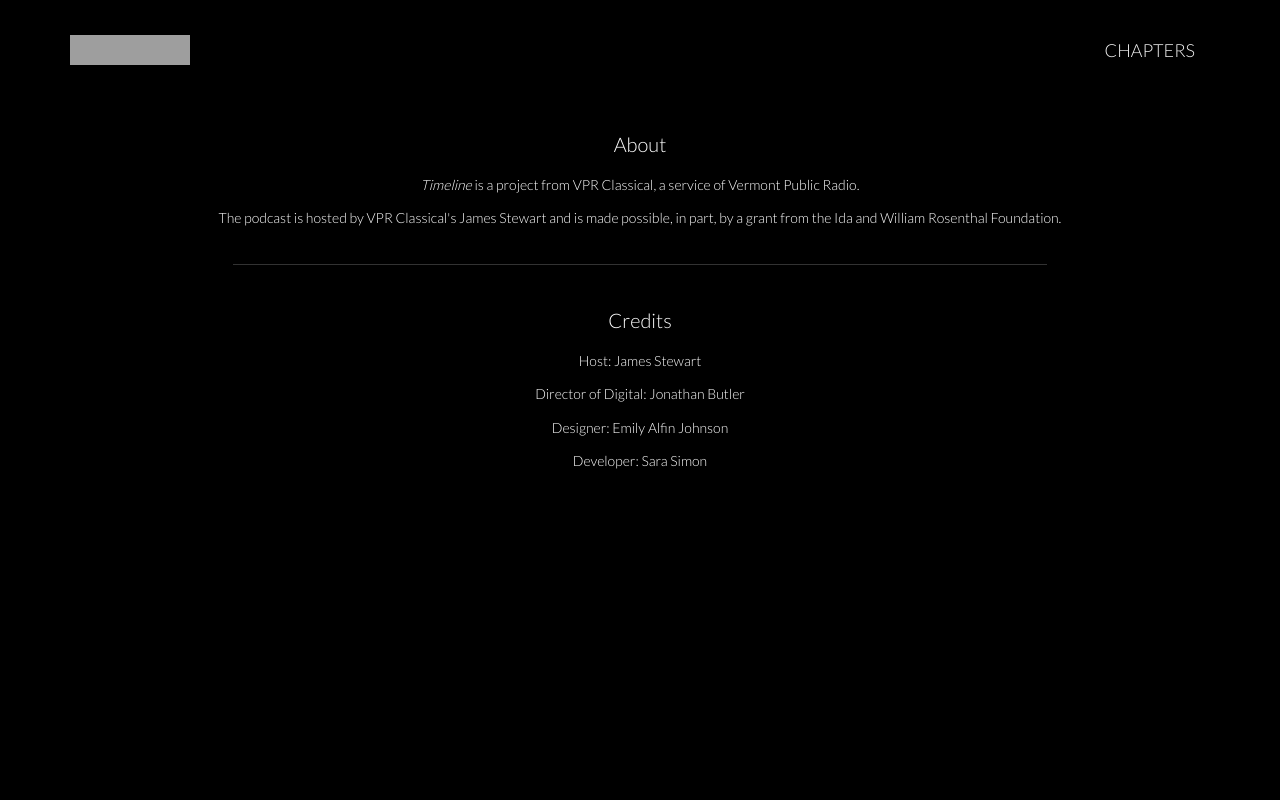
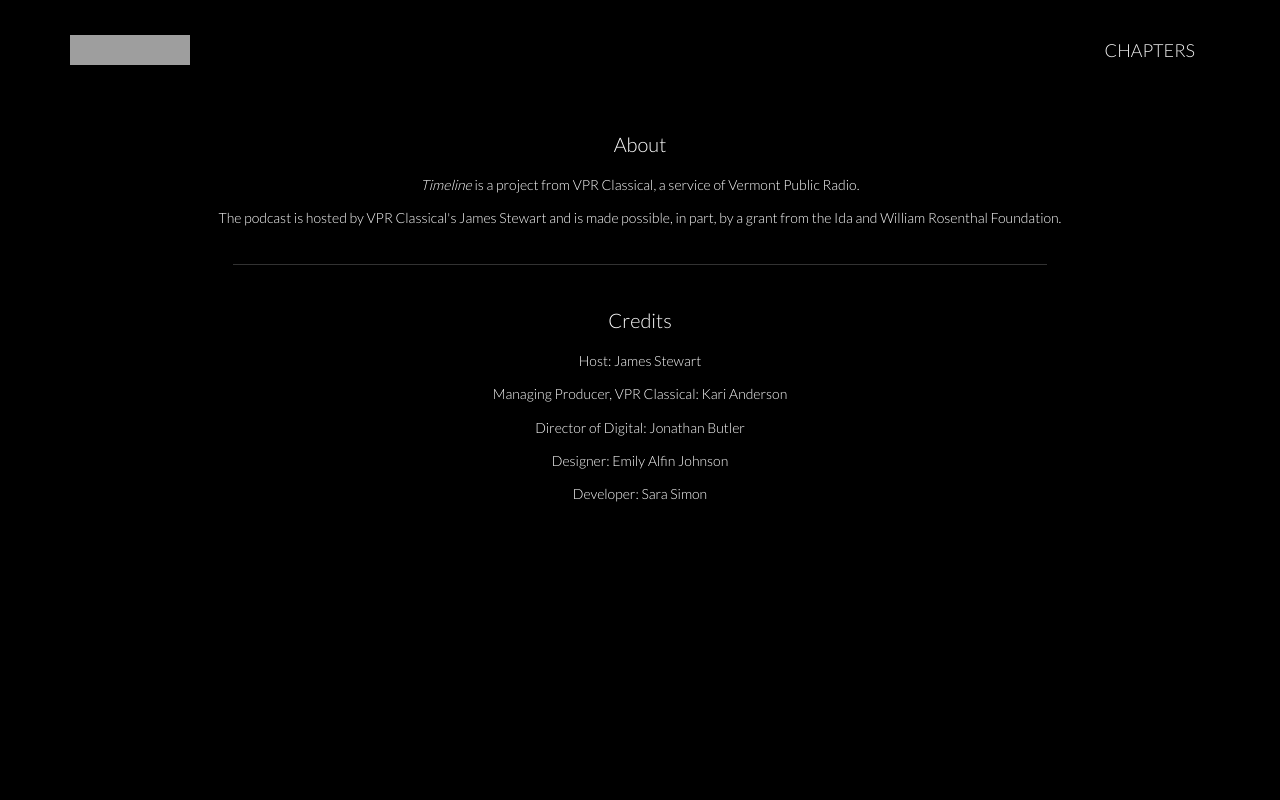
Before and after one commit to vprnet/timeline, a Python web app: template app/templates/about.html in a window 1280 px wide. Run offline with Jinja, Linux system fonts and the light colour scheme; the template is opened without the code that fills it, so the values that code supplies are empty; some libraries are stand-ins or nearby versions; grey boxes are pictures that could not be loaded.

Commit message:
add kari

```diff
--- a/app/templates/about.html
+++ b/app/templates/about.html
@@ -14,6 +14,7 @@
         <hr>
         <h3>Credits</h3>
         <h4>Host: James Stewart</h4>
+        <h4>Managing Producer, VPR Classical: Kari Anderson</h4>
         <h4>Director of Digital: Jonathan Butler</h4>
         <h4>Designer: Emily Alfin Johnson</h4>
         <h4>Developer: Sara Simon</h4>
```
